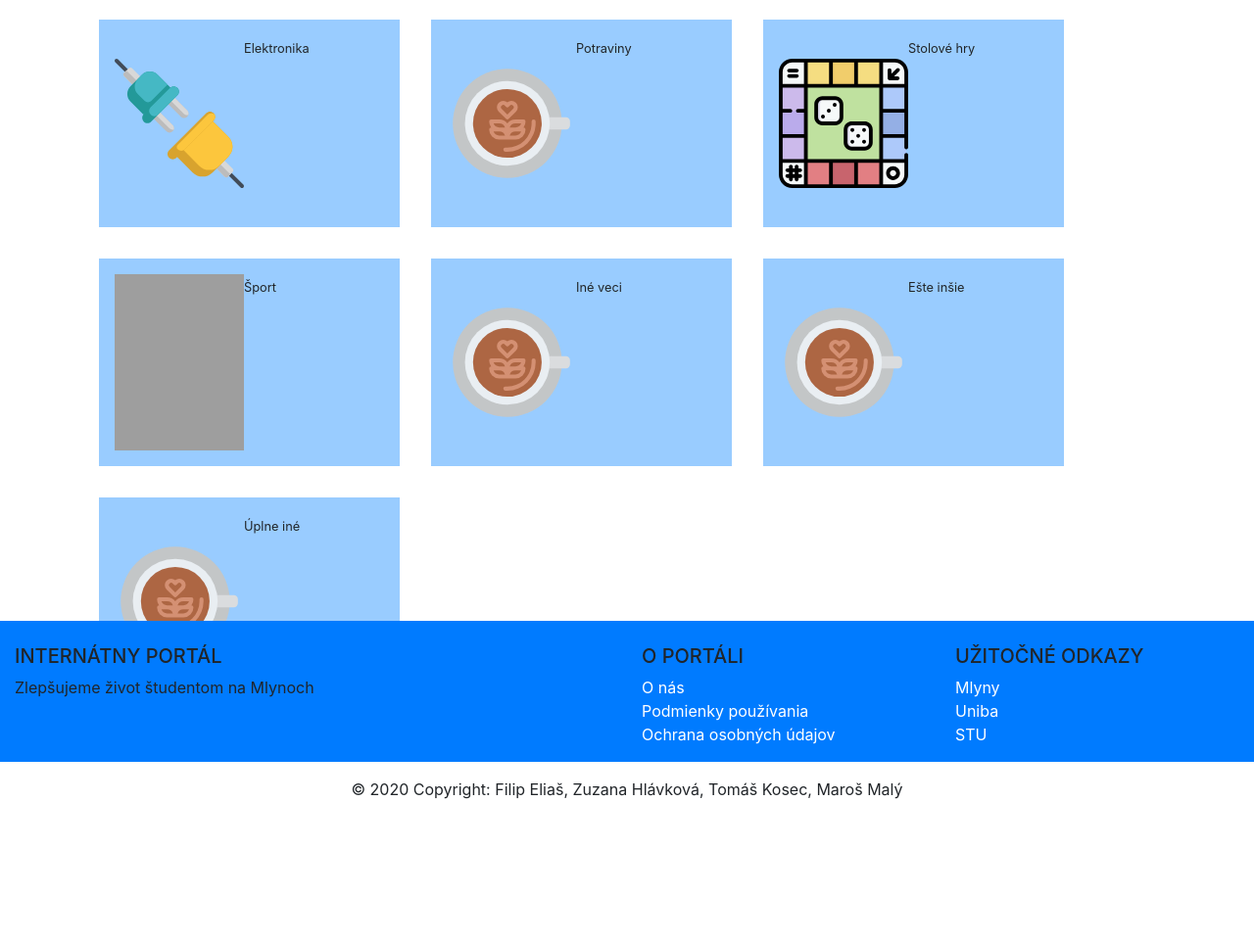
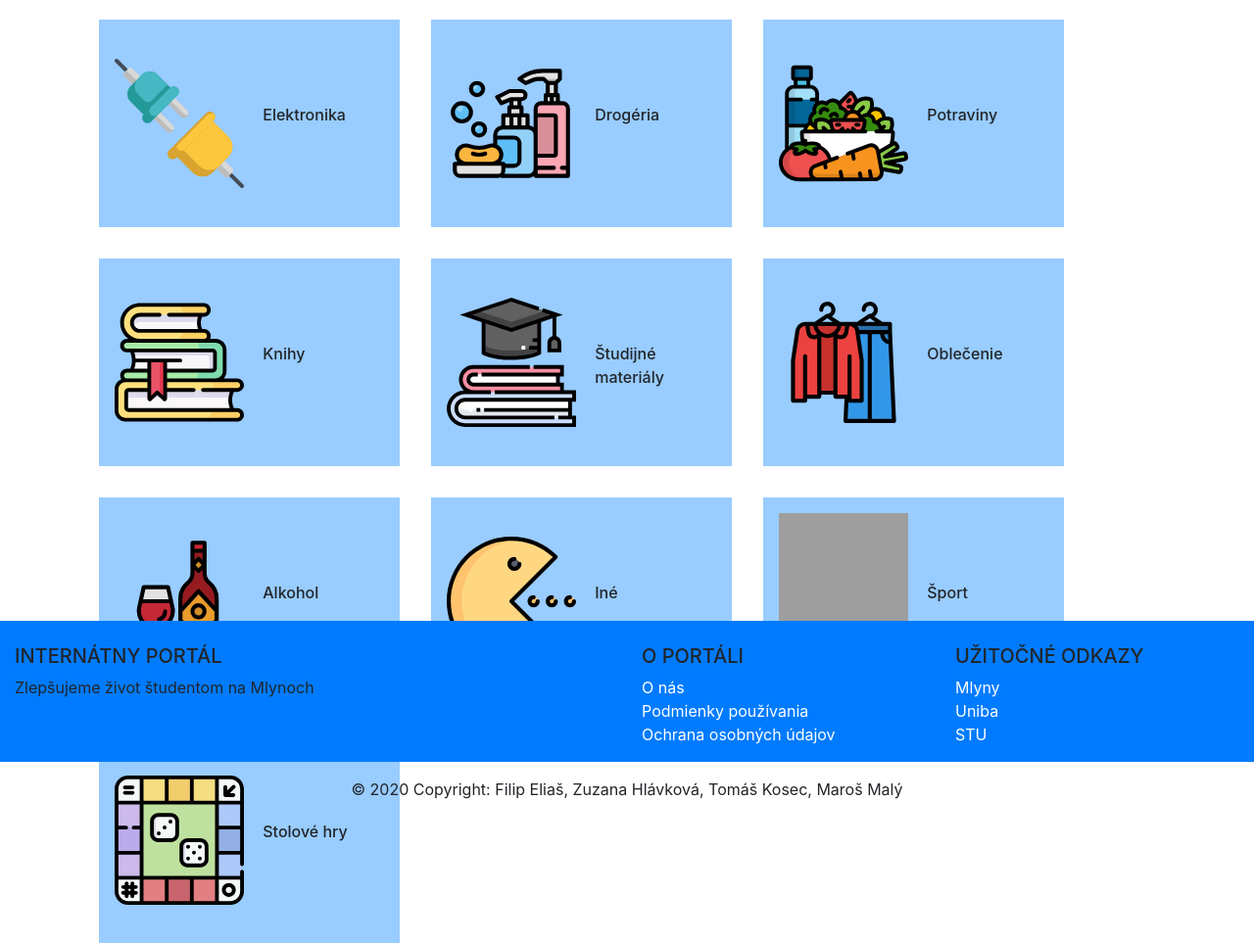
Before and after one commit to KosoScythe/internatnyportal, a PHP site: page / in a window 1280 px wide. Shown: the part 126-1089 px from the top of the page at 98% size. Before the commit the page ends 942 px from the top, so only its background shows below. Run offline with PHP 8.4, Linux system fonts and the light colour scheme; some libraries are stand-ins or nearby versions; grey boxes are pictures that could not be loaded.

Commit message:
categories updated

```diff
--- a/index.php
+++ b/index.php
@@ -33,13 +33,16 @@
 		</nav>
 		<div class = "container">
 			<div style="background-color: blue;">
-		    <div class="polozky"><img class="obrazok" src="img/elektro.svg" /><small>Elektronika</small></div>
-				<div class="polozky"><img class="obrazok" src="img/coffee.svg" /><small>Potraviny</small></div>
-				<div class="polozky"><img class="obrazok" src="img/boardgame.svg" /><small>Stolové hry</small></div>
-				<div class="polozky"><img class="obrazok" src="img/sport.svg" /><small>Šport</small></div>
-				<div class="polozky"><img class="obrazok" src="img/coffee.svg" /><small>Iné veci</small></div>
-				<div class="polozky"><img class="obrazok" src="img/coffee.svg" /><small>Ešte inšie</small></div>
-				<div class="polozky"><img class="obrazok" src="img/coffee.svg" /><small>Úplne iné</small></div>
+		    <div style="cursor: pointer;" onclick = 'location.href="produkty.html?kat=1"' class="polozky"><img class="obrazok" src="img/elektro.svg" /><p>Elektronika</p></div>
+				<div style="cursor: pointer;" onclick = 'location.href="produkty.html?kat=2"' class="polozky"><img class="obrazok" src="img/drogeria.svg" /><p>Drogéria</p></div>
+				<div style="cursor: pointer;" onclick = 'location.href="produkty.html?kat=3"' class="polozky"><img class="obrazok" src="img/jedlo.svg" /><p>Potraviny</p></div>
+				<div style="cursor: pointer;" onclick = 'location.href="produkty.html?kat=4"' class="polozky"><img class="obrazok" src="img/books.svg" /><p>Knihy</p></div>
+				<div style="cursor: pointer;" onclick = 'location.href="produkty.html?kat=5"' class="polozky"><img class="obrazok" src="img/s_books.svg" /><p>Študijné materiály</p></div>
+				<div style="cursor: pointer;" onclick = 'location.href="produkty.html?kat=6"' class="polozky"><img class="obrazok" src="img/oblecenie.svg" /><p>Oblečenie</p></div>
+				<div style="cursor: pointer;" onclick = 'location.href="produkty.html?kat=7"' class="polozky"><img class="obrazok" src="img/alkohol.svg" /><p>Alkohol</p></div>
+				<div style="cursor: pointer;" onclick = 'location.href="produkty.html?kat=8"' class="polozky"><img class="obrazok" src="img/ine.svg" /><p>Iné</p></div>
+				<div class="polozky"><img class="obrazok" src="img/sport.svg" /><p>Šport</p></div>
+				<div class="polozky"><img class="obrazok" src="img/boardgame.svg" /><p>Stolové hry</p></div>
 			</div>
 		</div>
 		<footer class="page-footer font-small bg-primary pt-4 d-flex flex-column" id = "footer">
```
